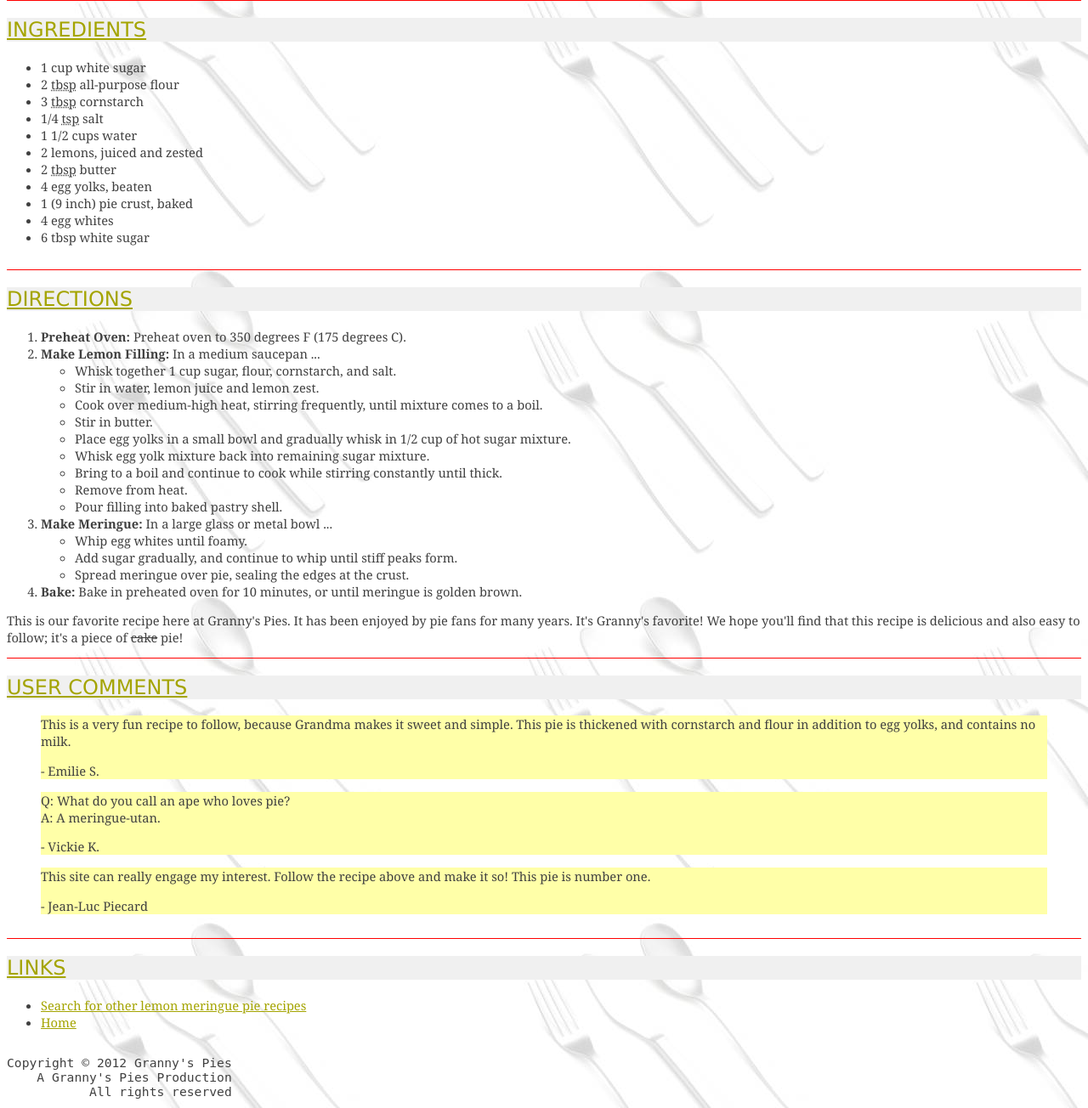
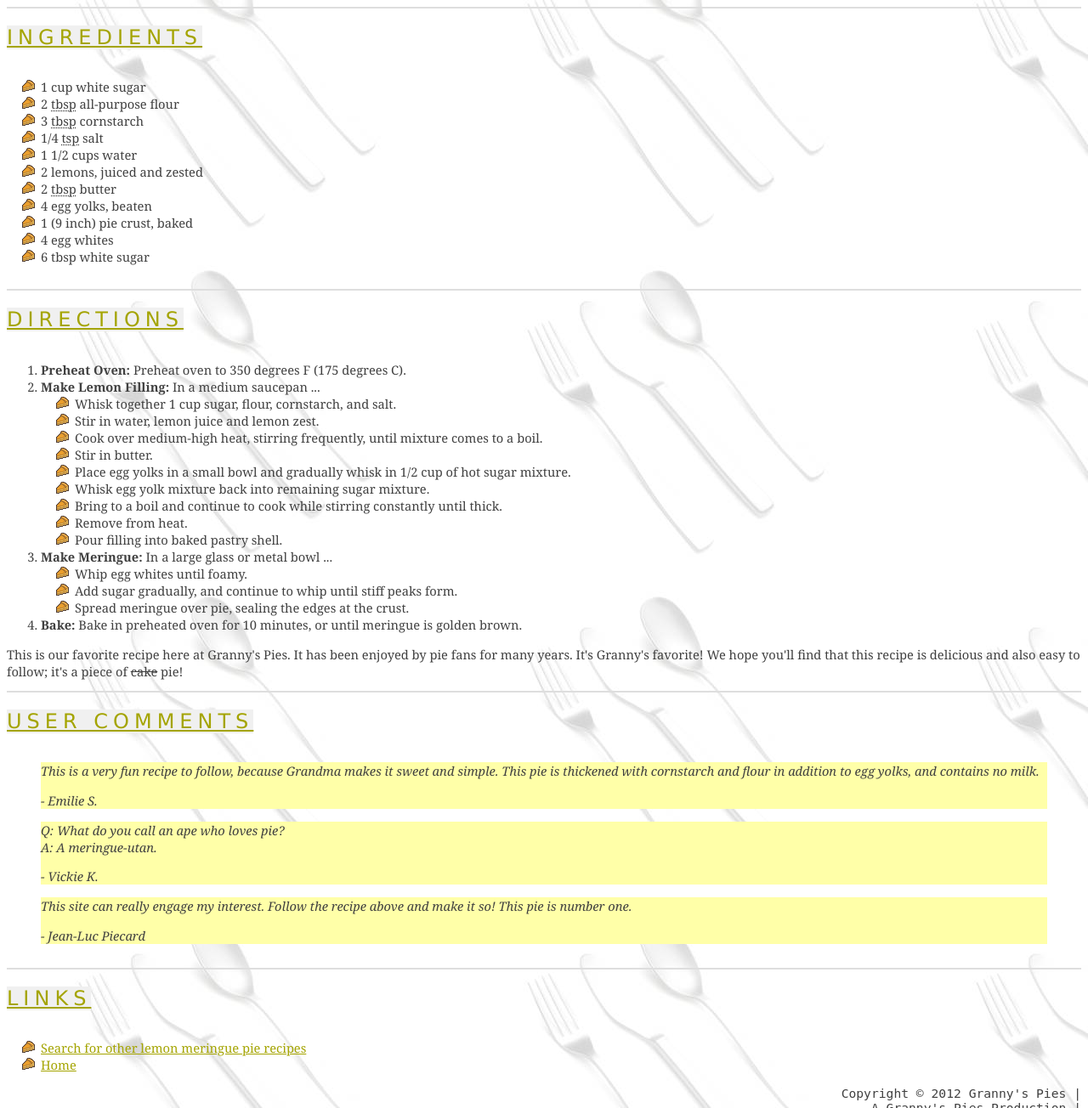
Before and after one commit to sanjeevshrestha/AboutMe, a PHP site: page /assignments/assignment1/pie.html in a window 1280 px wide. Shown: the part 480-1784 px from the top of the page at 85% size. Run offline with PHP 8.4, Linux system fonts and the light colour scheme.

Commit message:
HW 1 changes

```diff
--- a/assignments/assignment1/pie.html
+++ b/assignments/assignment1/pie.html
@@ -1,3 +1,12 @@
+<!--
+Extra Features completed
+1. Background
+2. Favicon
+3. Pie Bullet
+4. Wide headings
+5. Tight heading background
+
+-->
 <!DOCTYPE html>
 <html>
 
@@ -16,9 +25,12 @@
 <body>
     <div class="container">
         <section>
-            <h1>
-                Grandma's Lemon Meringue Pie
-            </h1>
+            <div class="heading">
+                <h1>
+                    Grandma's Lemon Meringue Pie
+                </h1>
+            </div>
+
             <div>
                 <img src="http://mumstudents.org/cs472/2014-09/Homework/1/pie.jpg" alt="Pie" title="Pie" />
             </div>
@@ -112,9 +124,9 @@
                     <li><a href="../../index.html" title="Home">Home</a></li>
                 </ul>
                 <pre>
-Copyright &copy; 2012 Granny's Pies
-A Granny's Pies Production
-All rights reserved
+Copyright &copy; 2012 Granny's Pies |
+A Granny's Pies Production |
+All rights reserved |
 								</pre>
             </div>
             <div class="clear"></div>
--- a/assignments/assignment1/recipe.css
+++ b/assignments/assignment1/recipe.css
@@ -8,7 +8,7 @@ body {
 section {
     margin: 0 0;
     padding: 0 0 10pt 0;
-    border-bottom: 1px solid red;
+    border-bottom: 2px solid #dedede;
 }
 
 section:last-child {
@@ -32,6 +32,13 @@ h6 {
     color: #A4A400;
     font-family: 'Lucida Sans Unicode', Helvetica, Arial, sans-serif;
     text-decoration: underline;
+    letter-spacing: 0.25em;
+    display: inline-block;
+}
+
+.heading {
+    text-align: center;
+    width: 100%;
 }
 
 h1 {
@@ -57,7 +64,6 @@ span.lead {
 pre {
     white-space: pre-line;
     text-align: right;
-    float: left;
 }
 
 .clear {
@@ -66,4 +72,10 @@ pre {
 
 blockquote {
     background-color: #FFFFa8;
+    font-style: italic;
 }
+
+ul {
+    list-style: none;
+    list-style-image: url("./images/pie_icon.gif");
+}
```
